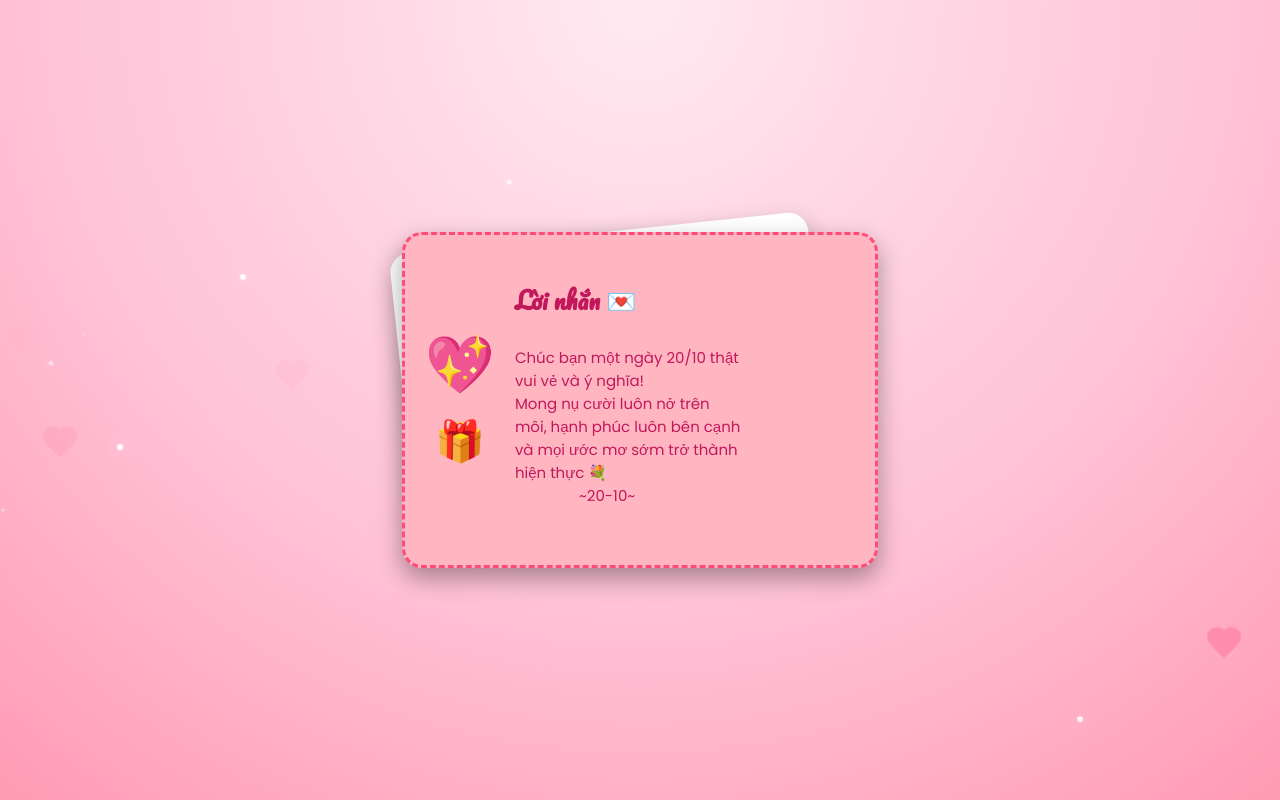
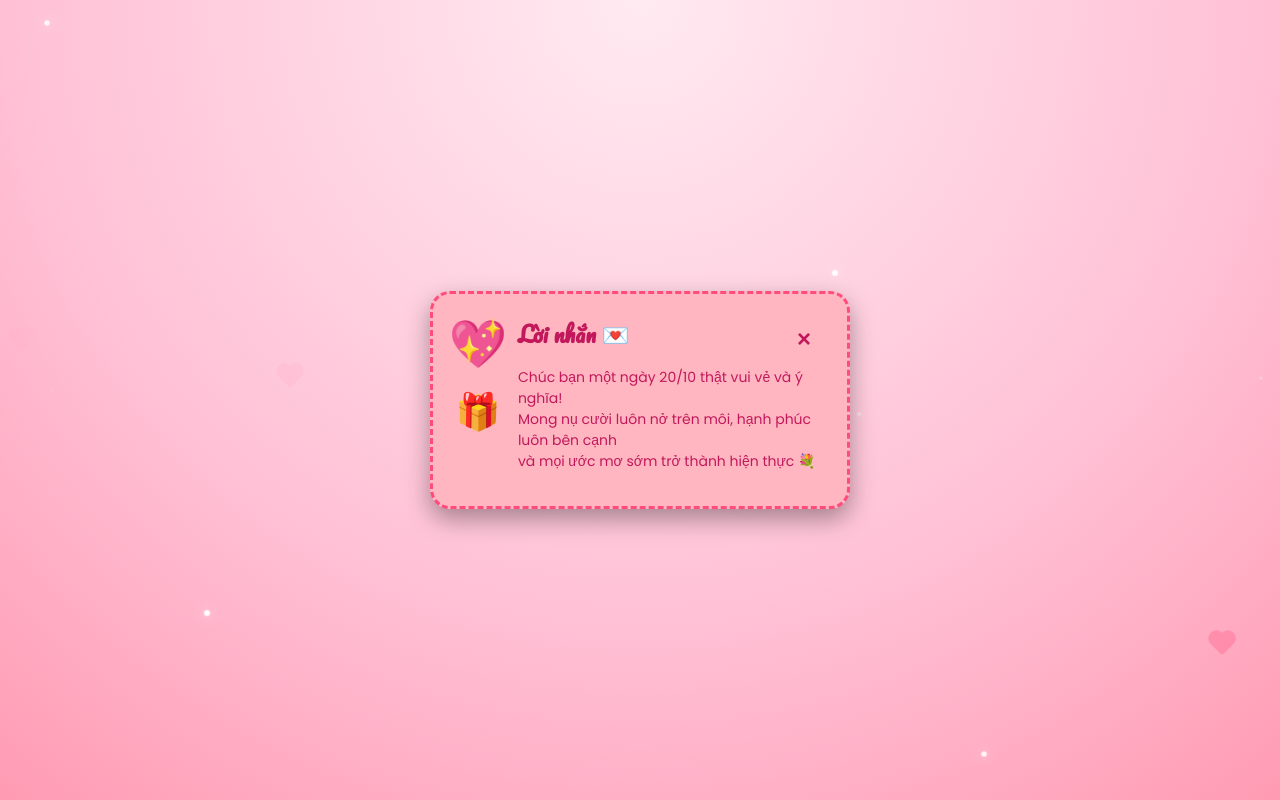
Before and after one commit to DONI1610/20-10, a plain HTML site: page index.html in a window 1280 px wide. Both pictures are taken after a click on the button "Click 💌". Shown: the top 800 px of the page. Drawn offline with Linux system fonts and the light colour scheme.

Commit message:
Update index.html

```diff
--- a/index.html
+++ b/index.html
@@ -11,40 +11,45 @@ body {
     background: radial-gradient(circle at top,#ffeaf1 0%,#ffc1d6 60%,#ff9bb3 100%);
     overflow:hidden; font-family:'Poppins',sans-serif;
 }
-h1 { font-family:'Pacifico',cursive; color:#c2185b; font-size:38px; margin-bottom:50px;
-    text-shadow:2px2px6px rgba(255,255,255,0.6); animation:glow 3s infinite alternate; }
+h1 { font-family:'Pacifico',cursive; color:#c2185b; font-size:32px; margin-bottom:30px;
+    text-shadow:2px2px6px rgba(255,255,255,0.6); animation:glow 3s infinite alternate; text-align:center;}
 @keyframes glow { from{text-shadow:0 0 8px #ff6fa0,0 0 16px #ff9bb3;} to{text-shadow:0 0 16px #ff3366,0 0 28px #ff6fa0;} }
 
 .heart-bg,.sparkle{pointer-events:none;position:absolute;border-radius:2px;}
-.heart-bg{width:20px;height:20px;background:#ff5a85;transform:rotate(45deg);opacity:0.7;animation:fly 6s linear infinite;}
-.heart-bg::before,.heart-bg::after{content:'';position:absolute;width:20px;height:20px;background:#ff5a85;border-radius:50%;}
-.heart-bg::before{top:-10px;left:0;} .heart-bg::after{left:-10px;top:0;}
+.heart-bg{width:16px;height:16px;background:#ff5a85;transform:rotate(45deg);opacity:0.7;animation:fly 6s linear infinite;}
+.heart-bg::before,.heart-bg::after{content:'';position:absolute;width:16px;height:16px;background:#ff5a85;border-radius:50%;}
+.heart-bg::before{top:-8px;left:0;} .heart-bg::after{left:-8px;top:0;}
 @keyframes fly{0%{transform:translateY(100vh) rotate(45deg);opacity:1;}100%{transform:translateY(-10vh) rotate(45deg);opacity:0;}}
 
-.click-btn{padding:14px36px;background:#ff4c7d;color:white;border:none;font-size:20px;border-radius:50px;
-cursor:pointer;box-shadow:0 6px 14px rgba(0,0,0,0.2);transition:0.3s;z-index:100;position:relative;}
+.click-btn{padding:12px 28px;background:#ff4c7d;color:white;border:none;font-size:18px;border-radius:50px;
+cursor:pointer;box-shadow:0 4px 10px rgba(0,0,0,0.2);transition:0.3s;z-index:100;position:relative;}
 .click-btn:hover{background:#ff6fa0;transform:scale(1.05);}
 
 .popup{position:fixed;top:50%;left:50%;transform:translate(-50%,-50%) scale(0);transition:transform 0.8s ease;z-index:200;text-align:center;}
 .popup.show{transform:translate(-50%,-50%) scale(1);}
 
-.paper-behind{width:420px;height:280px;background:white;transform:rotate(-6deg);border-radius:20px;position:absolute;top:0;left:0;box-shadow:0 10px 25px rgba(0,0,0,0.25);}
-.paper-front{width:420px;height:280px;background:#ffb6c1;border-radius:20px;position:relative;
-box-shadow:0 10px 25px rgba(0,0,0,0.35);display:flex;align-items:center;justify-content:flex-start;
-padding:25px;border:3px dashed #ff4c7d;animation:appear 0.8s ease forwards;transform:scale(0.9);}
+.paper-behind{width:90vw; max-width:420px; height:auto; background:white; transform:rotate(-6deg); border-radius:20px; position:absolute; top:0; left:0; box-shadow:0 10px 25px rgba(0,0,0,0.25);}
+.paper-front{width:90vw; max-width:420px; height:auto; background:#ffb6c1; border-radius:20px; position:relative;
+box-shadow:0 10px 25px rgba(0,0,0,0.35); display:flex; flex-direction:row; align-items:flex-start; justify-content:flex-start;
+padding:20px; border:3px dashed #ff4c7d; animation:appear 0.8s ease forwards; box-sizing:border-box;}
 @keyframes appear{from{transform:scale(0.7);opacity:0;}to{transform:scale(1);opacity:1;}}
 
-.left-side{flex-shrink:0;text-align:center;margin-right:25px;}
-.big-heart{font-size:48px;animation:beat 1.5s infinite;}
+.left-side{flex-shrink:0;text-align:center;margin-right:15px;}
+.big-heart{font-size:40px;animation:beat 1.5s infinite;}
 @keyframes beat{0%,100%{transform:scale(1);}50%{transform:scale(1.2);}}
 
-.gift{font-size:40px;margin-top:10px;animation:bounce 2s infinite ease-in-out;}
+.gift{font-size:36px;margin-top:10px;animation:bounce 2s infinite ease-in-out;}
 @keyframes bounce{0%,100%{transform:translateY(0);}50%{transform:translateY(-10px);}}
 
-.note{color:#c2185b;text-align:left;flex:1;}
-.note h2{font-family:'Pacifico',cursive;margin:0 0 10px;font-size:24px;}
+.note{color:#c2185b;text-align:left;flex:1;position:relative;}
+.note h2{font-family:'Pacifico',cursive;margin:0 0 10px;font-size:22px;}
 
-#fullLine{display:inline-block;white-space:pre-wrap;word-break:break-word;max-width:230px;font-family:'Poppins',sans-serif;font-size:15px;}
+#fullLine{white-space:pre-wrap;word-break:break-word;font-size:14px;line-height:1.5;}
+.close-btn{
+    position:absolute; top:10px; right:10px; font-size:24px; font-weight:bold;
+    color:#c2185b; background:none; border:none; cursor:pointer; z-index:300;
+}
+.close-btn:hover{color:#ff3366;}
 .sparkle{width:4px;height:4px;background:#fff;border-radius:50%;opacity:0.8;box-shadow:0 0 10px #fff;animation:sparkle 2s infinite ease-in-out;}
 @keyframes sparkle{0%,100%{opacity:0;transform:scale(0.5);}50%{opacity:1;transform:scale(1.5);}}
 </style>
@@ -61,6 +66,7 @@ padding:25px;border:3px dashed #ff4c7d;animation:appear 0.8s ease forwards;trans
             <div class="gift">🎁</div>
         </div>
         <div class="note">
+            <button class="close-btn" id="closeBtn">×</button>
             <h2>Lời nhắn 💌</h2>
             <p id="fullLine"></p>
         </div>
@@ -69,7 +75,7 @@ padding:25px;border:3px dashed #ff4c7d;animation:appear 0.8s ease forwards;trans
 
 <script>
 // Tim bay
-for(let i=0;i<20;i++){
+for(let i=0;i<15;i++){
     const heart=document.createElement('div');
     heart.classList.add('heart-bg');
     heart.style.left=Math.random()*100+'vw';
@@ -80,7 +86,7 @@ for(let i=0;i<20;i++){
 }
 
 // Sao lấp lánh
-for(let i=0;i<15;i++){
+for(let i=0;i<10;i++){
     const sparkle=document.createElement('div');
     sparkle.classList.add('sparkle');
     sparkle.style.top=Math.random()*100+'vh';
@@ -91,13 +97,18 @@ for(let i=0;i<15;i++){
 
 const showBtn=document.getElementById('showBtn');
 const popup=document.getElementById('popup');
+const closeBtn=document.getElementById('closeBtn');
 
 showBtn.addEventListener('click',()=>{
     popup.classList.add('show');
     showBtn.style.display='none';
+    document.getElementById('fullLine').textContent =
+        "Chúc bạn một ngày 20/10 thật vui vẻ và ý nghĩa!\nMong nụ cười luôn nở trên môi, hạnh phúc luôn bên cạnh\nvà mọi ước mơ sớm trở thành hiện thực 💐";
+});
 
-    const lineEl=document.getElementById('fullLine');
-    lineEl.textContent = "Chúc bạn một ngày 20/10 thật vui vẻ và ý nghĩa!\nMong nụ cười luôn nở trên môi, hạnh phúc luôn bên cạnh\nvà mọi ước mơ sớm trở thành hiện thực 💐 \n                ~20-10~";
+closeBtn.addEventListener('click',()=>{
+    popup.classList.remove('show');
+    showBtn.style.display='inline-block';
 });
 </script>
 </body>
```
